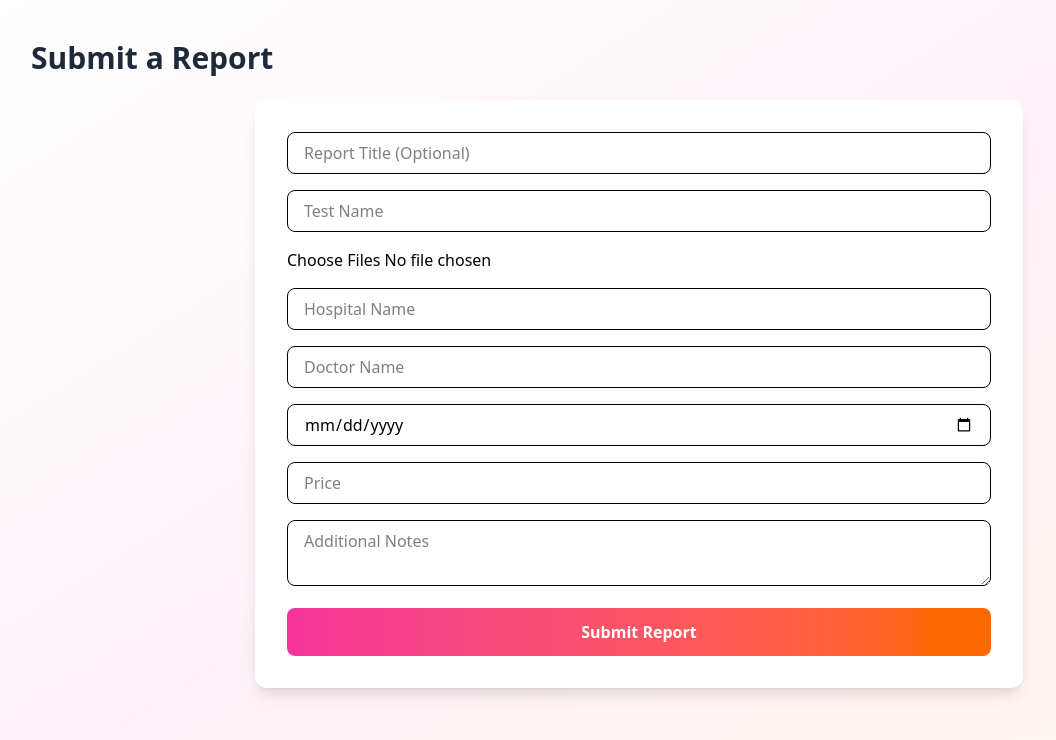
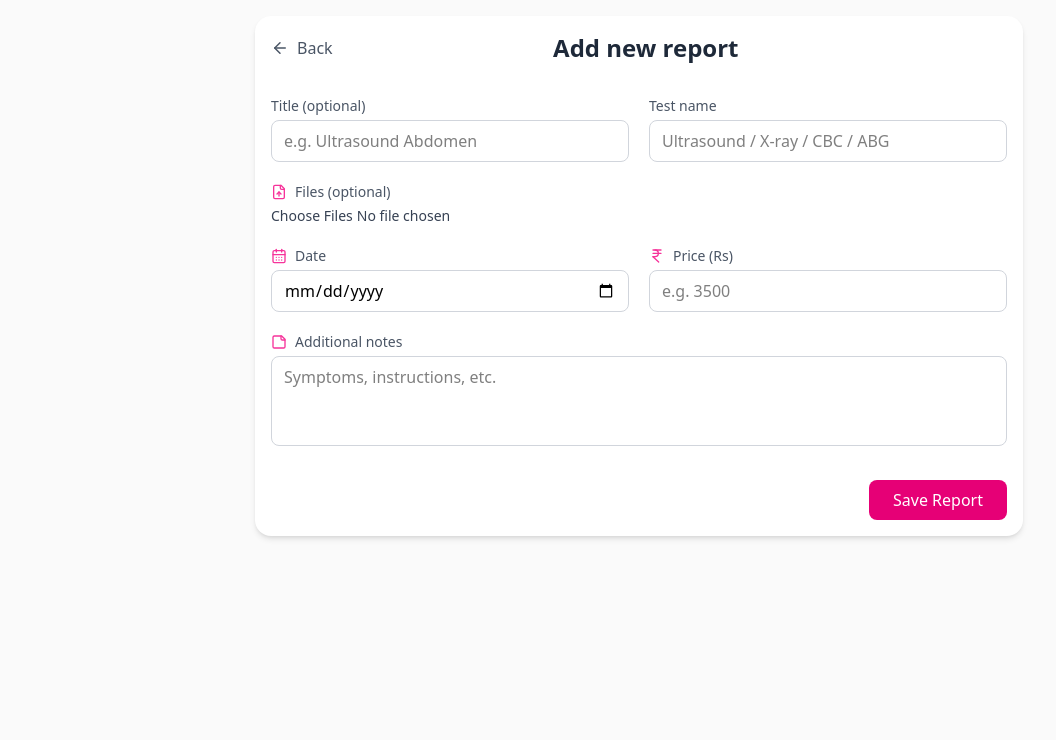
Before and after one commit to jsrayanyaqoob/HealthMate, a React app in the folder Frontend/Healthmate/: page /report in a window 1280 px wide. Shown: the top 740 px of the page, without its empty margins (1-1057 px from the left). Built offline with nearby package versions, Linux system fonts and the light colour scheme; the HTML template or start-up script is replaced by a standard one.

Commit message:
report function added

```diff
--- a/Frontend/Healthmate/components/Report.jsx
+++ b/Frontend/Healthmate/components/Report.jsx
@@ -1,160 +1,198 @@
 import React, { useState } from "react";
-import { motion } from "framer-motion";
+import {
+    ArrowLeft,
+    CalendarDays,
+    IndianRupee,
+    FileUp,
+    StickyNote,
+} from "lucide-react";
+import { useNavigate } from "react-router-dom";
 
-export default function Report() {
+export default function AddReport() {
+    const navigate = useNavigate();
     const [formData, setFormData] = useState({
-    reportTitle: "",
+        title: "",
         testName: "",
-    files: [],
-    hospital: "",
-    doctor: "",
         date: "",
         price: "",
         notes: "",
+        files: [],
     });
 
-  const [aiResponse, setAiResponse] = useState("");
-
-  // Handle input changes
     const handleChange = (e) => {
-    const { name, value } = e.target;
+        const { name, value, files } = e.target;
+        if (name === "files") {
+            setFormData({ ...formData, files: Array.from(files) });
+        } else {
             setFormData({ ...formData, [name]: value });
+        }
     };
 
-  // Handle file upload
-  const handleFiles = (e) => {
-    setFormData({ ...formData, files: e.target.files });
-  };
-
-  // Submit report
     const handleSubmit = async (e) => {
         e.preventDefault();
 
-    // Prepare form data for backend / Cloudinary
-    const data = new FormData();
-    data.append("reportTitle", formData.reportTitle);
-    data.append("testName", formData.testName);
-    data.append("hospital", formData.hospital);
-    data.append("doctor", formData.doctor);
-    data.append("date", formData.date);
-    data.append("price", formData.price);
-    data.append("notes", formData.notes);
-
-    // Append files
-    for (let i = 0; i < formData.files.length; i++) {
-      data.append("files", formData.files[i]);
-    }
+        const payload = {
+            title: formData.title || "Untitled Report",
+            type: "Medical",
+            description: `
+Test Name: ${formData.testName}
+Date: ${formData.date}
+Price: ${formData.price}
+Notes: ${formData.notes}
+      `,
+        };
 
         try {
-      // Send to your backend
             const res = await fetch("http://localhost:5000/api/reports", {
                 method: "POST",
-        body: data,
+                headers: { "Content-Type": "application/json" },
+                body: JSON.stringify(payload),
             });
 
-      const result = await res.json();
-
-      if (res.ok) {
-        // Set AI response
-        setAiResponse(result.aiResponse);
-        alert("Report submitted successfully!");
+            const data = await res.json();
+            if (data.success) {
+                alert("✅ Report added successfully!");
+                navigate("/dashboard");
             } else {
-        alert(result.message || "Failed to submit report");
+                alert("⚠️ Failed to add report.");
             }
         } catch (err) {
             console.error("Error submitting report:", err);
-      alert("Something went wrong!");
+            alert("❌ Server error while submitting.");
         }
     };
 
     return (
-    <div className="min-h-screen bg-gradient-to-br from-white via-pink-50 to-orange-50 px-8 py-10">
-      <h2 className="text-3xl font-bold text-gray-800 mb-6">Submit a Report</h2>
+        <>
+            <div className="min-h-screen bg-[#fafafa] flex flex-col items-center py-4 px-4">
 
-      <motion.form
+
+                {/* Form Card */}
+                <form
                     onSubmit={handleSubmit}
-        className="bg-white p-8 rounded-xl shadow-lg max-w-3xl mx-auto space-y-4"
-        initial={{ opacity: 0, y: 20 }}
-        animate={{ opacity: 1, y: 0 }}
-        transition={{ duration: 0.6 }}
+                    className="bg-white shadow-md rounded-2xl w-full max-w-3xl p-4 space-y-5"
                 >
+
+                    {/* Header */}
+                    <div className="w-full max-w-3xl flex items-center justify-between mb-8">
+                        <button
+                            onClick={() => navigate(-1)}
+                            className="flex items-center gap-2 text-gray-600 hover:text-pink-600 transition"
+                        >
+                            <ArrowLeft size={18} />
+                            <span>Back</span>
+                        </button>
+
+                        <h1 className="text-2xl font-semibold text-gray-800">
+                            Add new report
+                        </h1>
+
+                        <div className="w-12"></div> {/* spacing */}
+                    </div>
+                    <div className="grid grid-cols-1 md:grid-cols-2 gap-5">
+                        {/* Title */}
+                        <div>
+                            <label className="block text-sm text-gray-600 mb-1">
+                                Title (optional)
+                            </label>
                             <input
                                 type="text"
-          name="reportTitle"
-          value={formData.reportTitle}
+                                name="title"
+                                placeholder="e.g. Ultrasound Abdomen"
+                                value={formData.title}
                                 onChange={handleChange}
-          placeholder="Report Title (Optional)"
-          className="w-full px-4 py-2 border rounded-lg focus:ring-2 focus:ring-pink-400 focus:outline-none"
+                                className="w-full border border-gray-300 rounded-lg px-3 py-2 focus:ring-2 focus:ring-pink-400 outline-none"
                             />
+                        </div>
+
+                        {/* Test Name */}
+                        <div>
+                            <label className="block text-sm text-gray-600 mb-1">
+                                Test name
+                            </label>
                             <input
                                 type="text"
                                 name="testName"
+                                placeholder="Ultrasound / X-ray / CBC / ABG"
                                 value={formData.testName}
                                 onChange={handleChange}
-          placeholder="Test Name"
                                 required
-          className="w-full px-4 py-2 border rounded-lg focus:ring-2 focus:ring-pink-400 focus:outline-none"
+                                className="w-full border border-gray-300 rounded-lg px-3 py-2 focus:ring-2 focus:ring-pink-400 outline-none"
                             />
+                        </div>
+                    </div>
+
+                    {/* File Upload */}
+                    <div>
+                        <label className="block text-sm text-gray-600 mb-1 flex items-center gap-2">
+                            <FileUp size={16} className="text-pink-500" /> Files (optional)
+                        </label>
                         <input
                             type="file"
                             name="files"
                             multiple
-          onChange={handleFiles}
-          className="w-full"
+                            onChange={handleChange}
+                            className="block w-full text-gray-700 text-sm"
                         />
-        <input
-          type="text"
-          name="hospital"
-          value={formData.hospital}
-          onChange={handleChange}
-          placeholder="Hospital Name"
-          className="w-full px-4 py-2 border rounded-lg focus:ring-2 focus:ring-pink-400 focus:outline-none"
-        />
-        <input
-          type="text"
-          name="doctor"
-          value={formData.doctor}
-          onChange={handleChange}
-          placeholder="Doctor Name"
-          className="w-full px-4 py-2 border rounded-lg focus:ring-2 focus:ring-pink-400 focus:outline-none"
-        />
+                    </div>
+
+                    <div className="grid grid-cols-1 md:grid-cols-2 gap-5">
+                        {/* Date */}
+                        <div>
+                            <label className="block text-sm text-gray-600 mb-1 flex items-center gap-2">
+                                <CalendarDays size={16} className="text-pink-500" /> Date
+                            </label>
                             <input
                                 type="date"
                                 name="date"
                                 value={formData.date}
                                 onChange={handleChange}
-          className="w-full px-4 py-2 border rounded-lg focus:ring-2 focus:ring-pink-400 focus:outline-none"
+                                className="w-full border border-gray-300 rounded-lg px-3 py-2 focus:ring-2 focus:ring-pink-400 outline-none"
                             />
+                        </div>
+
+                        {/* Price */}
+                        <div>
+                            <label className="block text-sm text-gray-600 mb-1 flex items-center gap-2">
+                                <IndianRupee size={16} className="text-pink-500" /> Price (Rs)
+                            </label>
                             <input
                                 type="number"
                                 name="price"
+                                placeholder="e.g. 3500"
                                 value={formData.price}
                                 onChange={handleChange}
-          placeholder="Price"
-          className="w-full px-4 py-2 border rounded-lg focus:ring-2 focus:ring-pink-400 focus:outline-none"
+                                className="w-full border border-gray-300 rounded-lg px-3 py-2 focus:ring-2 focus:ring-pink-400 outline-none"
                             />
+                        </div>
+                    </div>
+
+                    {/* Notes */}
+                    <div>
+                        <label className="block text-sm text-gray-600 mb-1 flex items-center gap-2">
+                            <StickyNote size={16} className="text-pink-500" /> Additional notes
+                        </label>
                         <textarea
                             name="notes"
+                            placeholder="Symptoms, instructions, etc."
                             value={formData.notes}
                             onChange={handleChange}
-          placeholder="Additional Notes"
-          className="w-full px-4 py-2 border rounded-lg focus:ring-2 focus:ring-pink-400 focus:outline-none"
-        />
+                            rows="3"
+                            className="w-full border border-gray-300 rounded-lg px-3 py-2 focus:ring-2 focus:ring-pink-400 outline-none resize-none"
+                        ></textarea>
+                    </div>
+
+                    {/* Submit */}
+                    <div className="flex justify-end pt-2">
                         <button
                             type="submit"
-          className="w-full py-3 rounded-lg bg-gradient-to-r from-pink-500 to-orange-500 text-white font-semibold hover:opacity-90 transition"
+                            className="bg-pink-600 text-white px-6 py-2 rounded-lg font-medium hover:bg-pink-700 transition"
                         >
-          Submit Report
+                            Save Report
                         </button>
-      </motion.form>
-
-      {/* AI Response */}
-      {aiResponse && (
-        <div className="mt-10 max-w-3xl mx-auto bg-white p-6 rounded-xl shadow-lg">
-          <h3 className="text-2xl font-bold text-gray-800 mb-4">AI Response</h3>
-          <p className="text-gray-700">{aiResponse}</p>
                     </div>
-      )}
+                </form>
             </div>
+        </>
     );
 }
```
Lines whose indentation alone changed are shown as unchanged.
